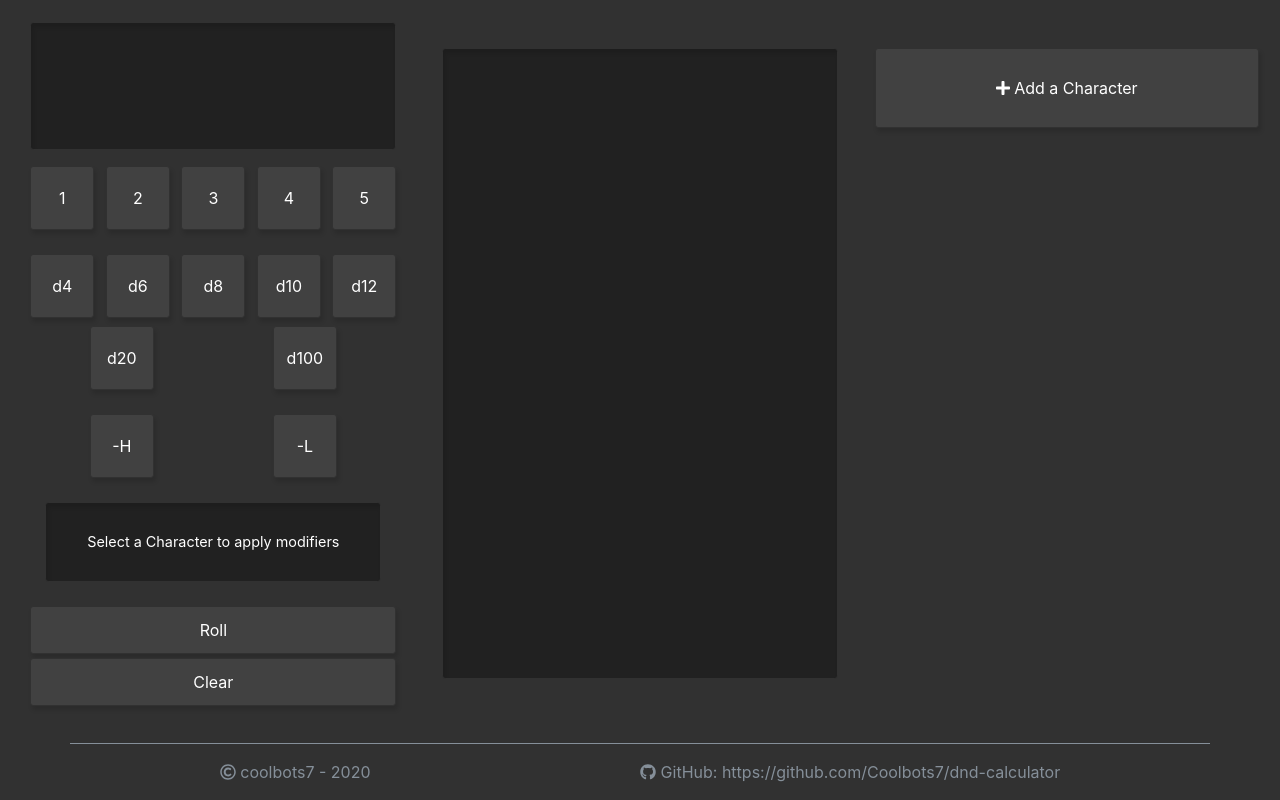
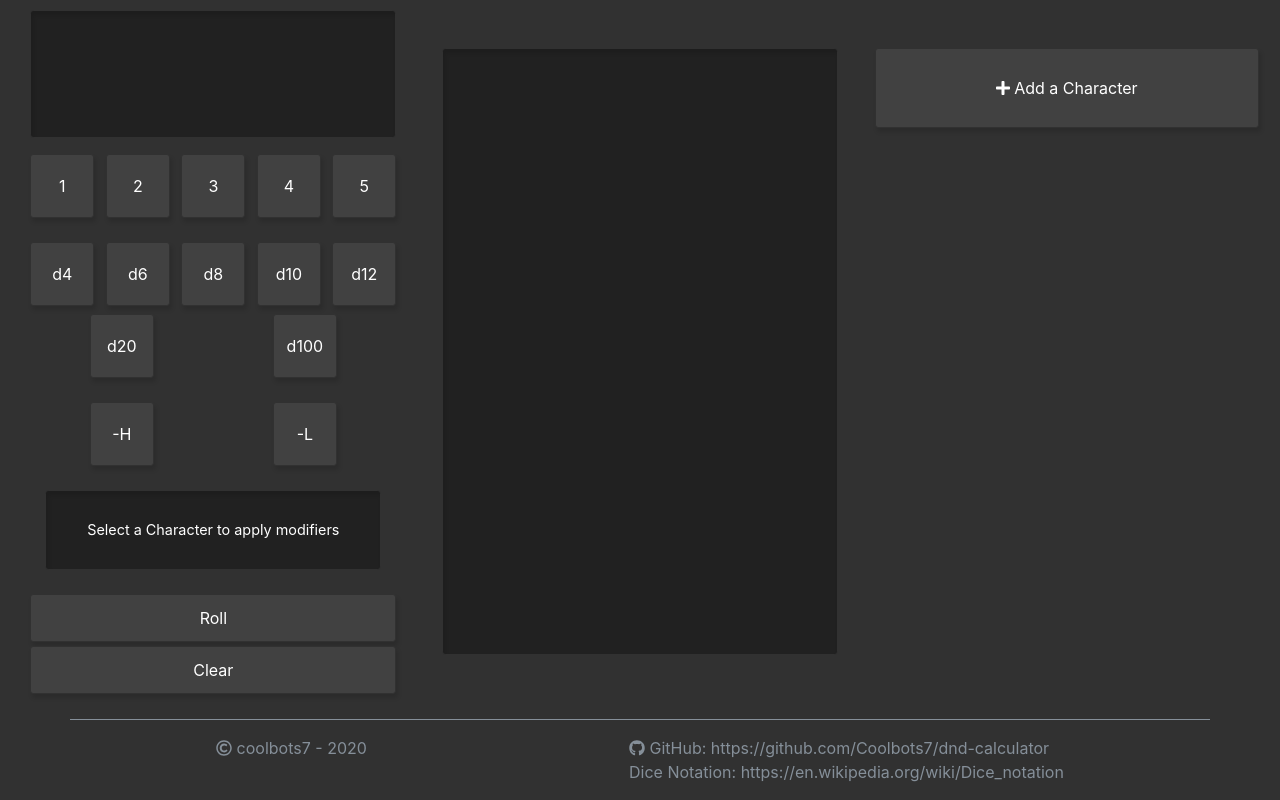
Before and after one commit to Coolbots7/dnd-calculator, a React (Create React App) app in the folder src/dnd-calculator/: page / in a window 1280 px wide. Built offline with nearby package versions, Linux system fonts and the light colour scheme.

Commit message:
Add dice notation wiki link to footer

```diff
--- a/src/dnd-calculator/src/App.js
+++ b/src/dnd-calculator/src/App.js
@@ -60,7 +60,10 @@ class App extends React.Component {
           <div className="container border-top border-dark">
             <div className="pt-3 d-flex flex-row justify-content-around">
               <span className="text-muted"><i className="far fa-copyright"></i> coolbots7 - {new Date().getFullYear()}</span>
-              <span className="text-muted"><i className="fab fa-github"></i> GitHub: <a href="https://github.com/Coolbots7/dnd-calculator" className="text-muted">https://github.com/Coolbots7/dnd-calculator</a></span>
+              <div className="d-flex flex-column">
+                <span className="text-muted"><i className="fab fa-github"></i> GitHub: <a href="https://github.com/Coolbots7/dnd-calculator" className="text-muted">https://github.com/Coolbots7/dnd-calculator</a></span>
+                <span className="text-muted">Dice Notation: <a href="https://en.wikipedia.org/wiki/Dice_notation" className="text-muted">https://en.wikipedia.org/wiki/Dice_notation</a></span>
+              </div>
             </div>
           </div>
         </footer>
```
